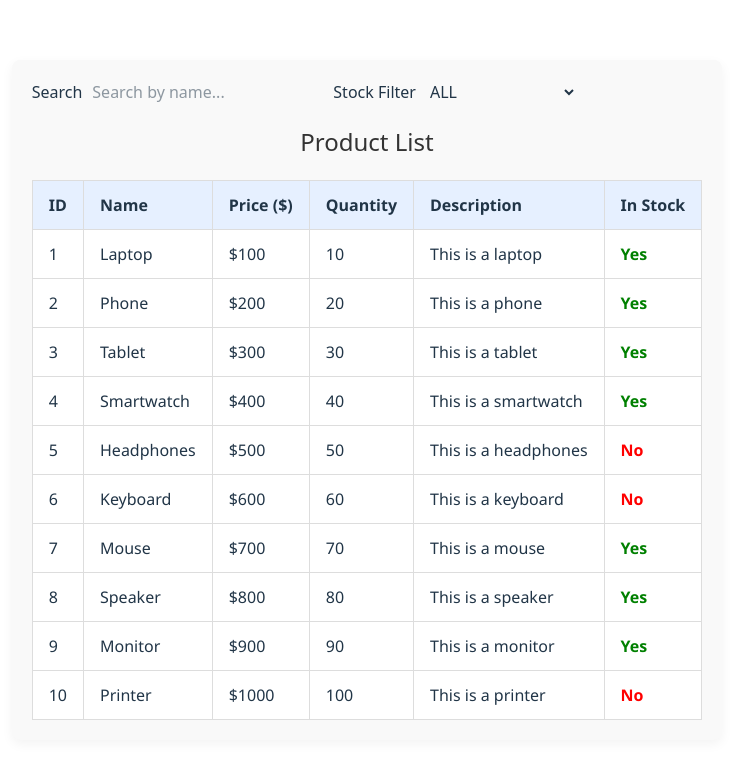
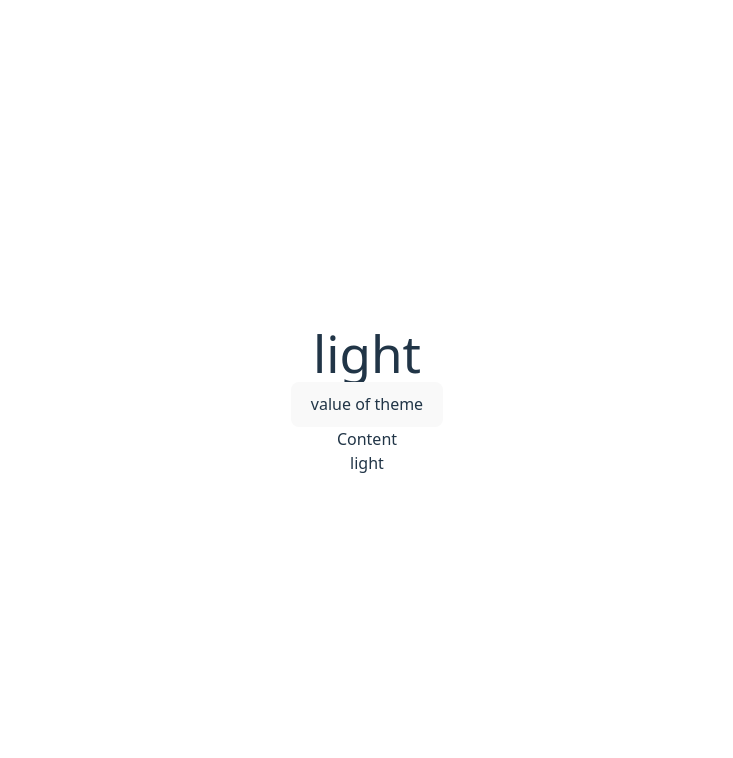
Before and after one commit to Harpreet-Prabh/rerender, a React (Vite) app: page / in a window 1280 px wide. Shown: the top 758 px of the page, without its empty margins (273-1006 px from the left). Built offline with nearby package versions, Linux system fonts and the light colour scheme.

Commit message:
feat: implement theme context and provider with header, footer, and content components

```diff
--- a/src/App.jsx
+++ b/src/App.jsx
@@ -5,6 +5,8 @@ import "./App.css";
 import CompA from "./component/CompA";
 import CompB from "./component/CompB";
 import Products from "./component/Products";
+import ThemeProvider from "./themeApp/ThemeProvider";
+import Main from "./themeApp/Main";
 function App() {
   // const [count, setCount] = useState(0);
   // const [name, setName] = useState("");
@@ -41,7 +43,10 @@ function App() {
         <CompA name={"earth"} count={count}></CompA>
         <CompB name={name}></CompB> */}
 
-        <Products />
+        {/* <Products /> */}
+        <ThemeProvider>
+          <Main></Main>
+        </ThemeProvider>
       </div>
     </>
   );
--- /dev/null
+++ b/src/themeApp/Content.jsx
@@ -0,0 +1,9 @@
+import React from 'react'
+
+function Content() {
+  return (
+    <div>Content</div>
+  )
+}
+
+export default Content
--- /dev/null
+++ b/src/themeApp/Footer.jsx
@@ -0,0 +1,8 @@
+import ThemeContext from "./ThemeContext";
+import { useContext } from "react";
+function Footer() {
+  const { theme } = useContext(ThemeContext);
+  return <div>{theme}</div>;
+}
+
+export default Footer;
--- /dev/null
+++ b/src/themeApp/Header.jsx
@@ -0,0 +1,22 @@
+import useTheme from "./useTheme";
+
+function Header() {
+  const { theme, setTheme } = useTheme();
+
+  return (
+    <div>
+      <h1>{theme}</h1>
+      <button
+        onClick={() => {
+          setTheme((prev) => {
+            return prev == "light" ? "dark" : "light";
+          });
+        }}
+      >
+        value of theme
+      </button>
+    </div>
+  );
+}
+
+export default Header;
--- /dev/null
+++ b/src/themeApp/Main.jsx
@@ -0,0 +1,15 @@
+import React from "react";
+import Header from "./Header";
+import Content from "./Content";
+import Footer from "./Footer";
+function Main() {
+  return (
+    <div>
+      <Header></Header>
+      <Content></Content>
+      <Footer></Footer>
+    </div>
+  );
+}
+
+export default Main;
--- /dev/null
+++ b/src/themeApp/ThemeContext.js
@@ -0,0 +1,4 @@
+import { createContext } from "react";
+
+const ThemeContext = createContext();
+export default ThemeContext;
--- /dev/null
+++ b/src/themeApp/ThemeProvider.jsx
@@ -0,0 +1,14 @@
+import ThemeContext from "./ThemeContext";
+import { useState } from "react";
+import React from "react";
+
+function ThemeProvider({ children }) {
+  const [theme, setTheme] = useState("light");
+  return (
+    <ThemeContext.Provider value={{ theme, setTheme }}>
+      {children}
+    </ThemeContext.Provider>
+  );
+}
+
+export default ThemeProvider;
--- /dev/null
+++ b/src/themeApp/useTheme.js
@@ -0,0 +1,8 @@
+import { useContext } from "react";
+import ThemeContext from "./ThemeContext";
+
+function useTheme() {
+  return useContext(ThemeContext);
+}
+
+export default useTheme;
```
